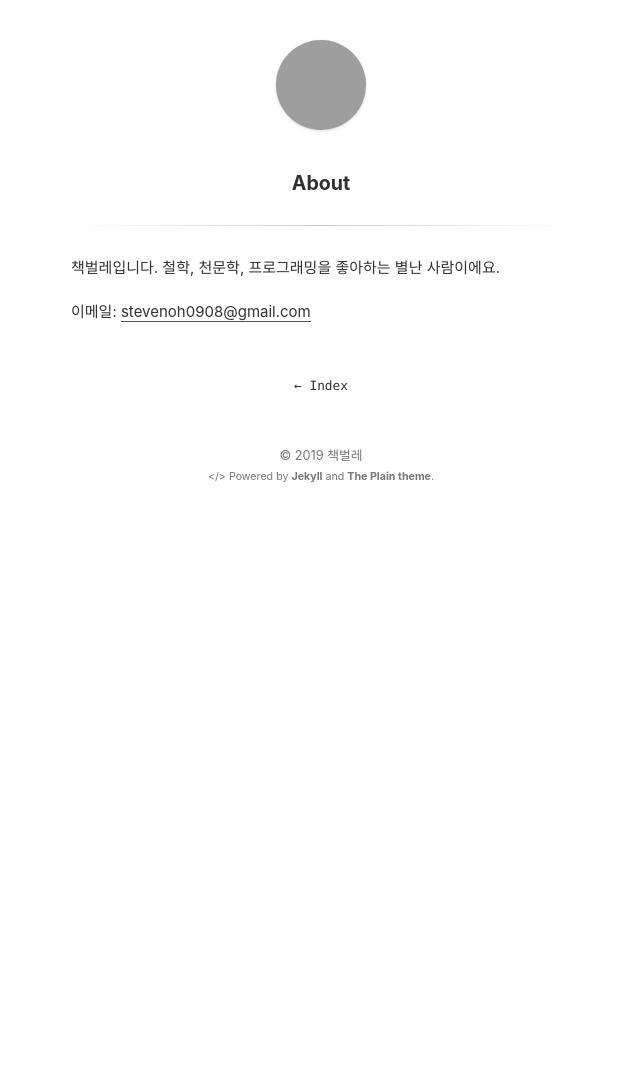
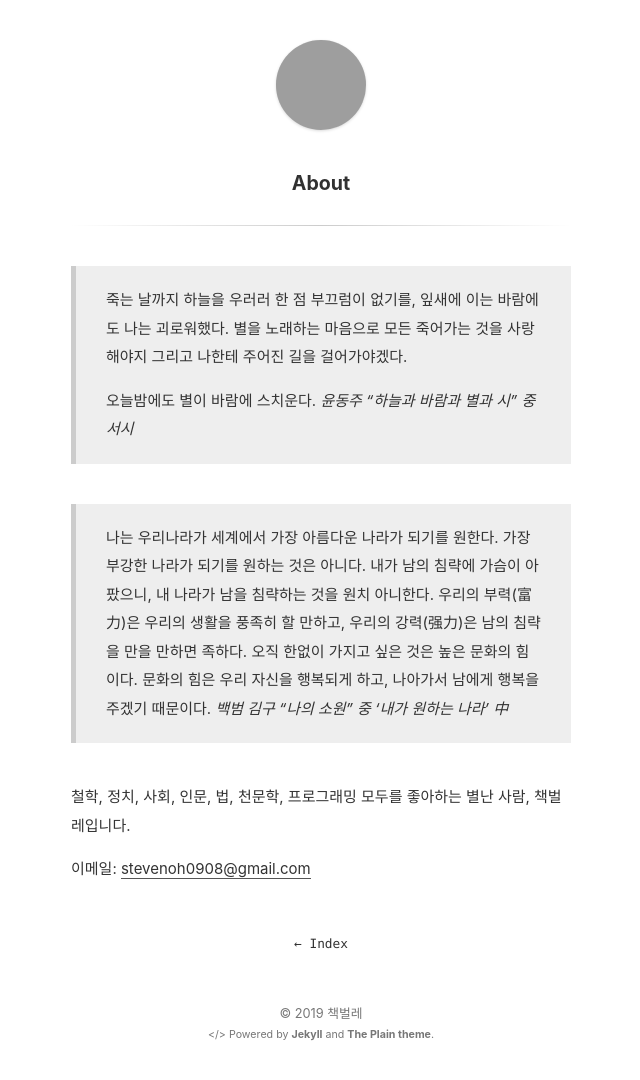
Before and after one commit to stevenoh0908/stevenoh0908.github.io, a Jekyll site: the page built from about.md, in a window 1280 px wide. Shown: the whole page, without its empty margins (319-959 px from the left). Built offline with Jekyll 4.4.1, drawn with Linux system fonts in a browser that asks for light colours; before the commit the page ends 900 px from its top, so only the background shows below that; grey boxes are pictures that could not be loaded.

Commit message:
Update about.md

```diff
--- a/about.md
+++ b/about.md
@@ -3,6 +3,23 @@ layout: page
 title: About
 ---
 
-책벌레입니다. 철학, 천문학, 프로그래밍을 좋아하는 별난 사람이에요.
+> 죽는 날까지 하늘을 우러러
+> 한 점 부끄럼이 없기를,
+> 잎새에 이는 바람에도
+> 나는 괴로워했다.
+> 별을 노래하는 마음으로
+> 모든 죽어가는 것을 사랑해야지
+> 그리고 나한테 주어진 길을
+> 걸어가야겠다.
+>
+> 오늘밤에도 별이 바람에
+> 스치운다.
+> _윤동주 "하늘과 바람과 별과 시" 중 서시_
+
+> 나는 우리나라가 세계에서 가장 아름다운 나라가 되기를 원한다. 가장 부강한 나라가 되기를 원하는 것은 아니다. 내가 남의 침략에 가슴이 아팠으니, 내 나라가 남을 침략하는 것을 원치 아니한다. 우리의 부력(富力)은 우리의 생활을 풍족히 할 만하고, 우리의 강력(强力)은 남의 침략을 만을 만하면 족하다. 오직 한없이 가지고 싶은 것은 높은 문화의 힘이다. 문화의 힘은 우리 자신을 행복되게 하고, 나아가서 남에게 행복을 주겠기 때문이다.
+> _백범 김구 "나의 소원" 중 '내가 원하는 나라' 中_
+
+철학, 정치, 사회, 인문, 법, 천문학, 프로그래밍 모두를 좋아하는 별난 사람,
+책벌레입니다.
 
 이메일: <a href="mailto:stevenoh0908@gmail.com">stevenoh0908@gmail.com</a>
```
